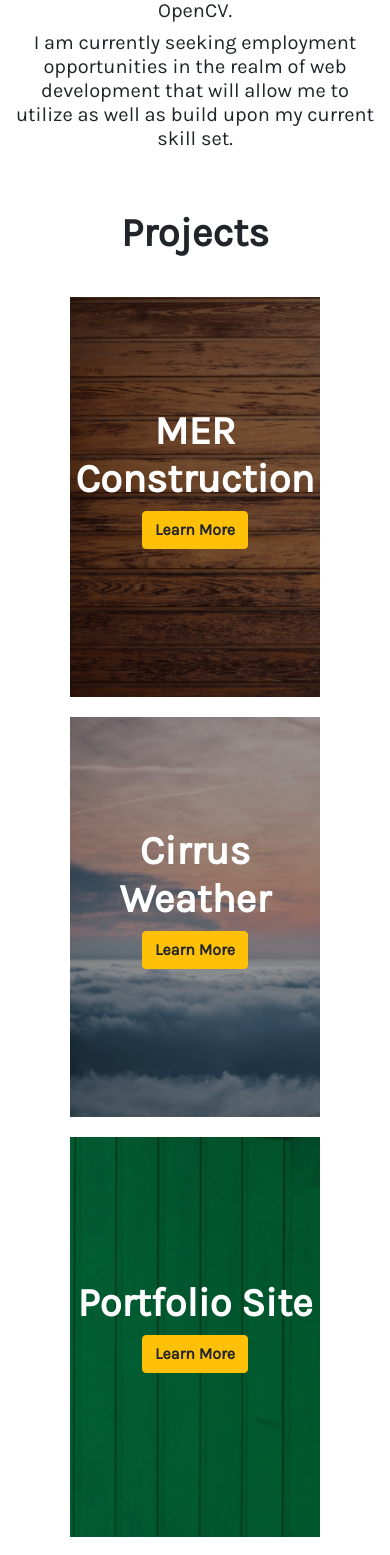
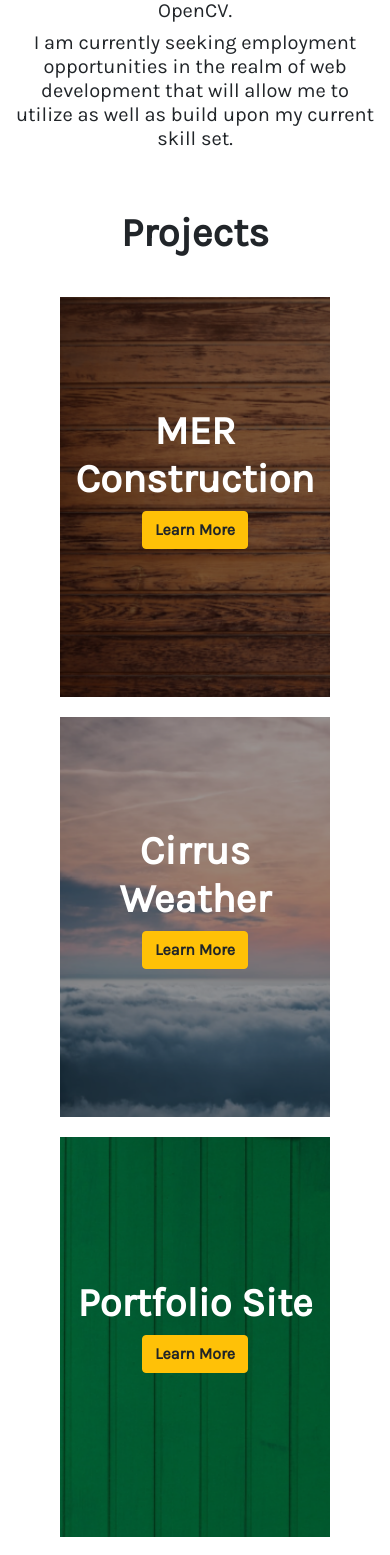
Before and after one commit to DTGraham/Updated-Portfolio-Site, a React (Create React App) app: page / in a window 390 px wide. Shown: the part 1543-3098 px from the top of the page. Built offline with nearby package versions, Linux system fonts and the light colour scheme.

Commit message:
changed width of project tiles

```diff
--- a/src/Gallery.css
+++ b/src/Gallery.css
@@ -192,7 +192,7 @@ button {
   .Projects-Image.Image-One {
     background-image: url("/Project-1-Mobile-Dark.png");
     background-size: 100%;
-    width: 250px;
+    width: 270px;
     height: 400px;
     margin: 10px;
     transition-property: all;
@@ -202,7 +202,7 @@ button {
   .Projects-Image.Image-Two {
     background-image: url("/Project-2-Mobile-Dark.png");
     background-size: 100%;
-    width: 250px;
+    width: 270px;
     height: 400px;
     margin: 10px;
     transition-property: all;
@@ -213,7 +213,7 @@ button {
   .Projects-Image.Image-Three {
     background-image: url("/Project-3-Mobile-Dark.png");
     background-size: 100%;
-    width: 250px;
+    width: 270px;
     height: 400px;
     margin: 10px;
     transition-property: all;
```
